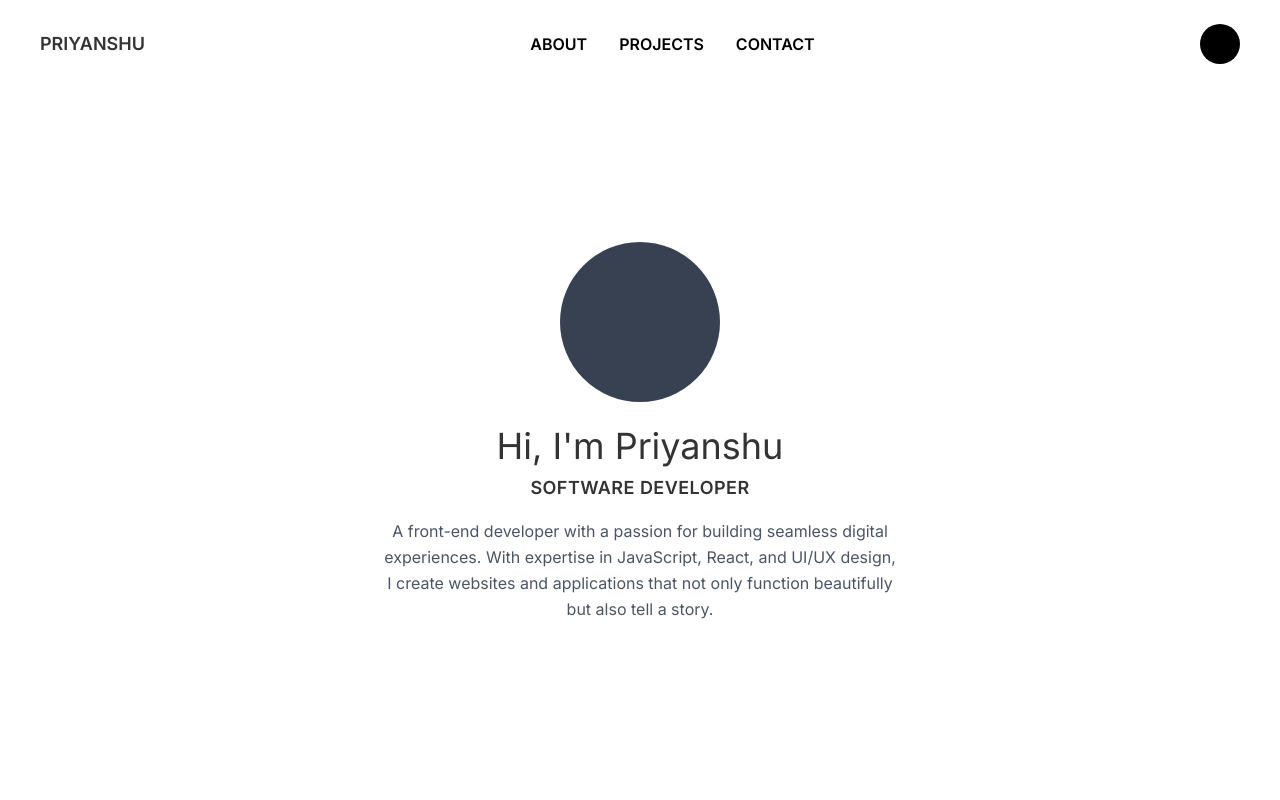
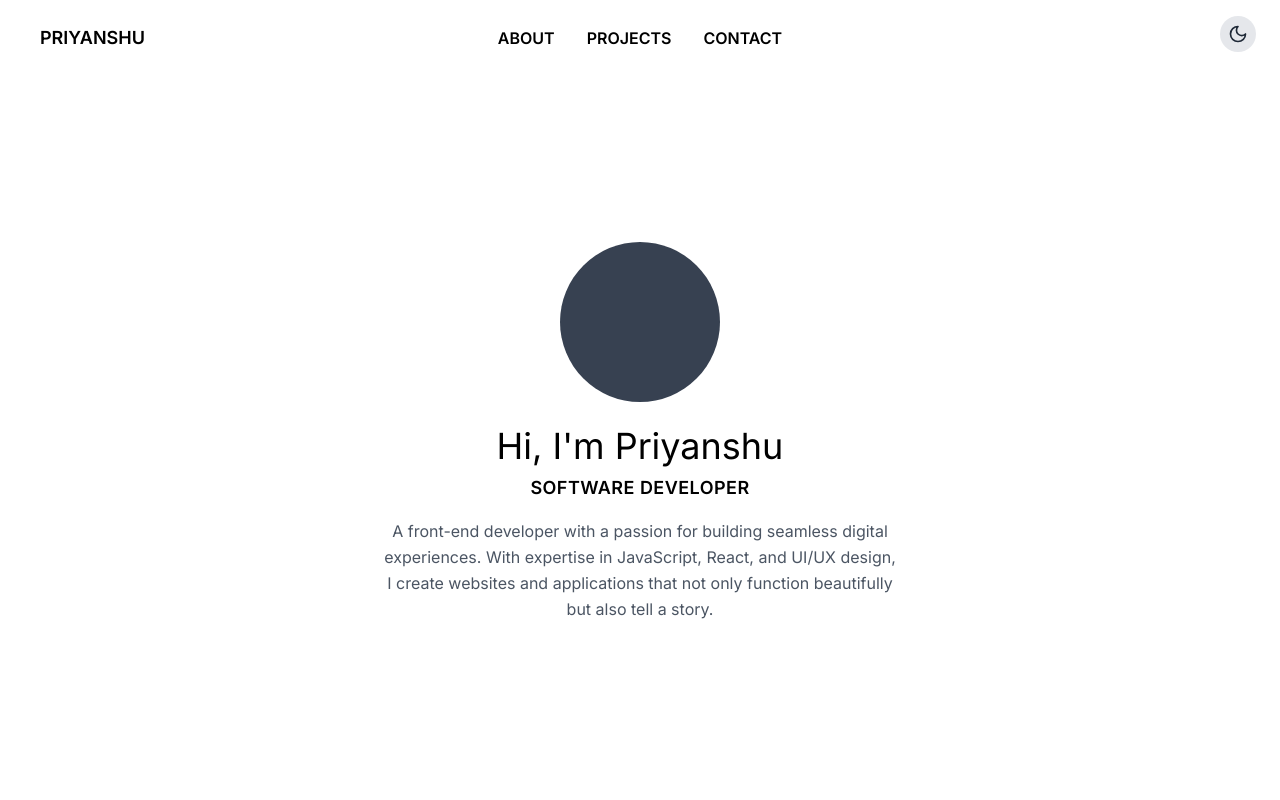
Before and after one commit to Priyanshu-96/Personal-Portfolio, a React (Vite) app in the folder portfolio-vite/: page / in a window 1280 px wide. Shown: the top 800 px of the page. Built offline with nearby package versions, Linux system fonts and the light colour scheme.

Commit message:
UPDATED HOME PAGE AND ADDED DRAKMODE TOGGLE

```diff
--- a/portfolio-vite/package.json
+++ b/portfolio-vite/package.json
@@ -11,6 +11,7 @@
   },
   "dependencies": {
     "@vitejs/plugin-react": "^4.3.4",
+    "lucide-react": "^0.477.0",
     "react": "^19.0.0",
     "react-dom": "^19.0.0"
   },
--- a/portfolio-vite/src/App.tsx
+++ b/portfolio-vite/src/App.tsx
@@ -1,19 +1,18 @@
-import './App.css'
-import Home from './components/Home'
-import About from './components/About'
-import Projects from './components/Project'
-import Contact from './components/Contact'
+import "./App.css";
+import Home from "./components/Home";
+import About from "./components/About";
+import Projects from "./components/Project";
+import Contact from "./components/Contact";
+
 function App() {
   return (
-    <>
-      <div className='App'>
+    <div className="min-h-screen bg-white text-black dark:bg-gray-900 dark:text-white transition-all">
       <Home />
       <About />
       <Projects />
       <Contact />
-      </div>
-    </>
-  )
+    </div>
+  );
 }
 
-export default App
+export default App;
--- /dev/null
+++ b/portfolio-vite/src/components/DarkModeToggle.tsx
@@ -0,0 +1,29 @@
+import { useEffect, useState } from "react";
+import { Moon, Sun } from "lucide-react";
+
+const DarkModeToggle = () => {
+  const [darkMode, setDarkMode] = useState(() => {
+    return localStorage.getItem("theme") === "dark";
+  });
+
+  useEffect(() => {
+    if (darkMode) {
+      document.documentElement.classList.add("dark");
+      localStorage.setItem("theme", "dark");
+    } else {
+      document.documentElement.classList.remove("dark");
+      localStorage.setItem("theme", "light");
+    }
+  }, [darkMode]);
+
+  return (
+    <button
+      onClick={() => setDarkMode(!darkMode)}
+      className="p-2 rounded-full bg-gray-200 dark:bg-gray-800 text-gray-800 dark:text-gray-200 transition-all"
+    >
+      {darkMode ? <Sun size={20} /> : <Moon size={20} />}
+    </button>
+  );
+};
+
+export default DarkModeToggle;
--- a/portfolio-vite/src/components/Home.tsx
+++ b/portfolio-vite/src/components/Home.tsx
@@ -1,25 +1,35 @@
+import DarkModeToggle from "./DarkModeToggle";
+
 const Home = () => {
   return (
     <section className="flex flex-col items-center justify-center h-screen px-6">
+
       {/* Navbar */}
       <nav className="w-full flex justify-between items-center py-6 px-10 absolute top-0">
-        <h1 className="text-lg font-semibold">PRIYANSHU</h1>
-        <div className="space-x-8">
-          <a href="#about" className="text-black hover:text-sky-500">ABOUT</a>
-          <a href="#projects" className="text-black hover:text-sky-500">PROJECTS</a>
-          <a href="#contact" className="text-black hover:text-sky-500">CONTACT</a>
+      <h1 className="text-lg font-semibold">PRIYANSHU</h1>
+      <div className="absolute left-1/2 transform -translate-x-1/2 flex space-x-8">
+          <a href="#about" className="text-black dark:text-white hover:text-sky-500">ABOUT</a>
+          <a href="#projects" className="text-black dark:text-white hover:text-sky-500">PROJECTS</a>
+          <a href="#contact" className="text-black dark:text-white hover:text-sky-500">CONTACT</a>
         </div>
-        {/*Dark Mode*/}
-        <button className="w-10 h-10 bg-black rounded-full"></button>
       </nav>
+
+      {/* Dark Mode Toggle (Top Right Corner) */}
+      <div className="absolute top-4 right-6">
+        <DarkModeToggle />
+      </div>
+
       {/* Profile Image */}
-      <div className="w-40 h-40 bg-gray-700 rounded-full mt-16"></div>
+      <div className="w-40 h-40 bg-gray-700 dark:bg-gray-300 rounded-full mt-16"></div>
+
       {/* Heading */}
       <h2 className="text-4xl font-cursive mt-6">Hi, I'm Priyanshu</h2>
+
       {/* Subheading */}
       <h3 className="text-lg font-bold tracking-wide mt-2">SOFTWARE DEVELOPER</h3>
+
       {/* Description */}
-      <p className="text-center text-gray-600 max-w-lg mt-4 leading-relaxed">
+      <p className="text-center text-gray-600 dark:text-gray-300 max-w-lg mt-4 leading-relaxed">
         A front-end developer with a passion for building seamless digital experiences.
         With expertise in JavaScript, React, and UI/UX design, I create websites and applications
         that not only function beautifully but also tell a story.
--- a/portfolio-vite/tailwind.config.js
+++ b/portfolio-vite/tailwind.config.js
@@ -1,8 +1,9 @@
 /** @type {import('tailwindcss').Config} */
 export default {
+  darkMode: "class", // Enables manual dark mode switching
   content: [
     "./index.html",
-    "./src/**/*.{js,ts,jsx,tsx}",  // Ensures Tailwind scans your components
+    "./src/**/*.{js,ts,jsx,tsx}",
   ],
   theme: {
     extend: {},
```
Also changed, not shown: 1 other file (tests, documents, lock files or other folders).
